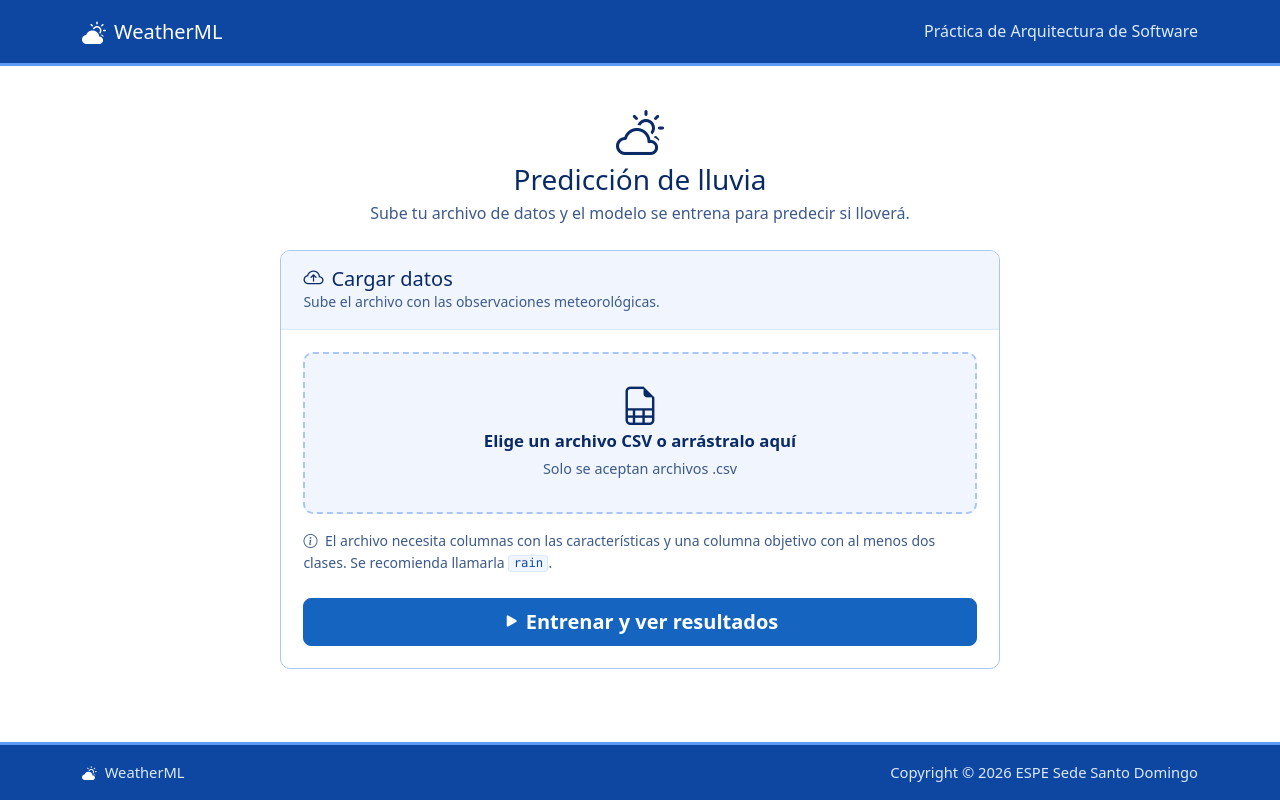
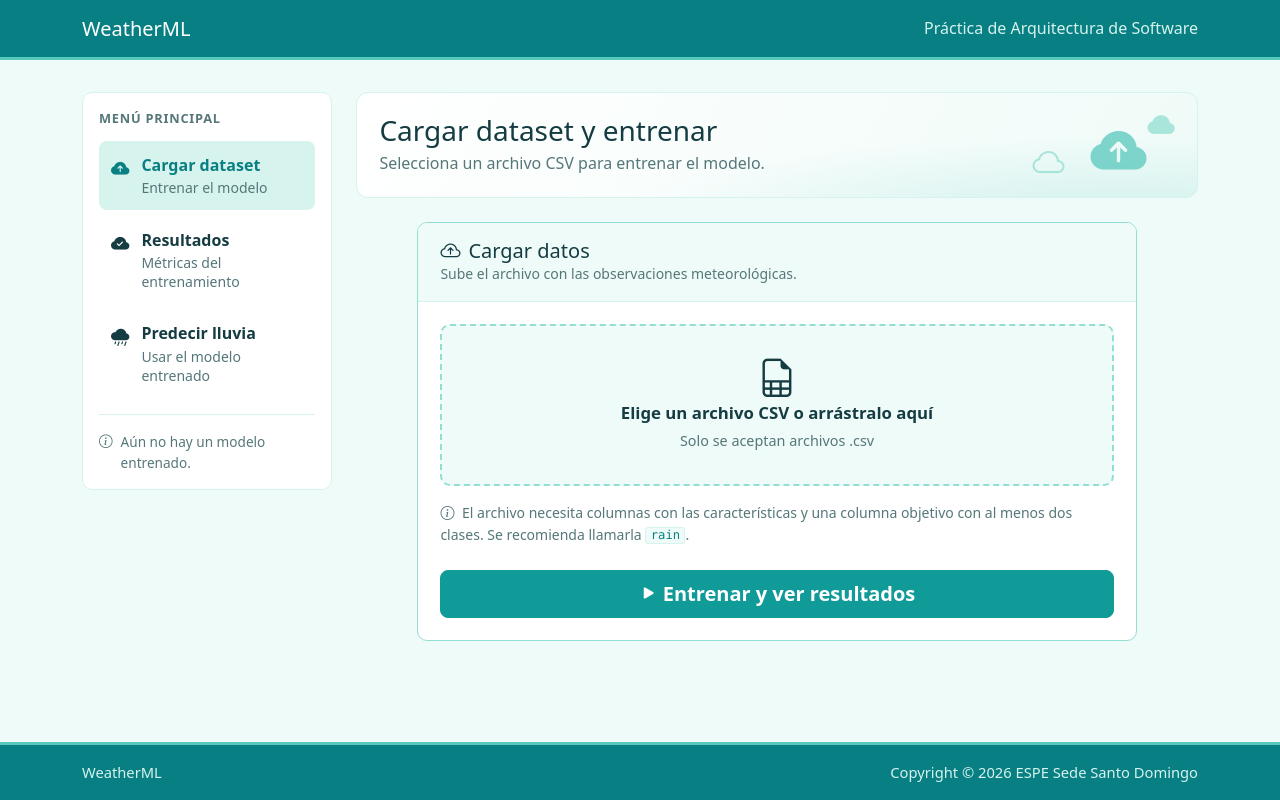
Before and after one commit to Juandjr/Arquitectura-de-software-Lab1-U1, a Flask app: page / in a window 1280 px wide. Run offline with Flask 3, Linux system fonts and the light colour scheme.

Commit message:
Refactor: cambios en la arquitectura realizados

```diff
--- a/app.py
+++ b/app.py
@@ -1,9 +1,10 @@
+import math
 from pathlib import Path
 
 import joblib
 import pandas as pd
 
-from flask import Flask, render_template, request, flash
+from flask import Flask, flash, redirect, render_template, request, url_for
 from sklearn.model_selection import train_test_split
 
 from filtros import (
@@ -29,14 +30,64 @@ MODEL_PATH.parent.mkdir(parents=True, exist_ok=True)
 
 TARGET = "rain"
 
+
+def get_prediction_fields(saved):
+    features = saved["features"]
+    numeric_features = saved.get("numeric_features")
+    categorical_options = saved.get("categorical_options", {})
+
+    if numeric_features is None:
+        numeric_features = []
+        preprocessor = saved["model"].named_steps.get("preprocessor")
+        if preprocessor is not None:
+            for name, _, columns in preprocessor.transformers_:
+                if name == "numeric":
+                    numeric_features.extend(columns)
+
+    numeric_features = set(numeric_features)
+    return [
+        {
+            "name": feature,
+            "numeric": feature in numeric_features,
+            "options": categorical_options.get(feature, [])
+        }
+        for feature in features
+    ]
+
+
+def get_model_context():
+    if not MODEL_PATH.exists():
+        return None, None, None
+
+    saved = joblib.load(MODEL_PATH)
+    return saved, get_prediction_fields(saved), saved.get("results")
+
+
+def render_page(active_tab, prediction_result=None):
+    feature_fields = None
+    results = None
+    if MODEL_PATH.exists():
+        try:
+            _, feature_fields, results = get_model_context()
+        except Exception as exc:
+            app.logger.exception("Error al cargar el modelo guardado")
+            flash(f"No se pudo cargar el modelo guardado: {exc}")
+
+    return render_template(
+        "index.html",
+        active_tab=active_tab,
+        results=results,
+        feature_fields=feature_fields,
+        prediction_result=prediction_result
+    )
+
+
 @app.route("/", methods=["GET"])
 def index():
-    return render_template(
-        "index.html",
-        results=None,
-        prediction_features=None,
-        prediction_result=None
-    )
+    active_tab = request.args.get("tab", "upload")
+    if active_tab not in {"upload", "results", "predict"}:
+        active_tab = "upload"
+    return render_page(active_tab)
 
 @app.route("/train", methods=["POST"])
 def train():
@@ -44,11 +95,11 @@ def train():
 
     if uploaded is None or not uploaded.filename:
         flash("Selecciona un archivo CSV.")
-        return index()
+        return redirect(url_for("index", tab="upload"))
 
     if not uploaded.filename.lower().endswith(".csv"):
         flash("El archivo debe tener extensión .csv.")
-        return index()
+        return redirect(url_for("index", tab="upload"))
 
     try:
         # Filtro 1: carga del dataset
@@ -84,15 +135,16 @@ def train():
         )
 
         # Guardar modelo y configuración
-        joblib.dump(
-            {
-                "model": model,
-                "features": list(X.columns),
-                "target": info["target"]
-            },
-            MODEL_PATH
-        )
-
+        numeric_features = X.select_dtypes(
+            include=["number", "bool"]
+        ).columns.tolist()
+        categorical_options = {
+            feature: list(dict.fromkeys(
+                str(value) for value in X[feature].dropna()
+            ))
+            for feature in X.columns
+            if feature not in numeric_features
+        }
         results = {
             "rows": len(validated),
             "features": len(X.columns),
@@ -105,33 +157,41 @@ def train():
             "model_path": str(MODEL_PATH)
         }
 
-        return render_template(
-            "index.html",
-            results=results,
-            prediction_features=list(X.columns),
-            prediction_result=None
+        joblib.dump(
+            {
+                "model": model,
+                "features": list(X.columns),
+                "target": info["target"],
+                "numeric_features": numeric_features,
+                "categorical_options": categorical_options,
+                "results": results
+            },
+            MODEL_PATH
         )
+        return redirect(url_for("index", tab="results"))
 
     except Exception as exc:
         app.logger.exception("Error durante el entrenamiento")
         flash(f"No se pudo procesar el dataset: {exc}")
-        return index()
+        return redirect(url_for("index", tab="upload"))
 
 @app.route("/predict", methods=["POST"])
 def predict():
     if not MODEL_PATH.exists():
         flash("Primero entrena un modelo subiendo un dataset.")
-        return index()
+        return redirect(url_for("index", tab="predict"))
 
     try:
         saved = joblib.load(MODEL_PATH)
 
         features = saved["features"]
         model = saved["model"]
+        feature_fields = get_prediction_fields(saved)
 
         values = {}
 
-        for feature in features:
+        for field in feature_fields:
+            feature = field["name"]
             raw_value = request.form.get(feature, "").strip()
 
             if raw_value == "":
@@ -139,10 +199,19 @@ def predict():
                     f"El campo '{feature}' es obligatorio."
                 )
 
-            # Convertir a número cuando corresponda.
-            try:
-                values[feature] = float(raw_value)
-            except ValueError:
+            if field["numeric"]:
+                try:
+                    value = float(raw_value)
+                except ValueError as exc:
+                    raise ValueError(
+                        f"El campo '{feature}' debe ser numérico."
+                    ) from exc
+                if not math.isfinite(value):
+                    raise ValueError(
+                        f"El campo '{feature}' debe ser un número finito."
+                    )
+                values[feature] = value
+            else:
                 values[feature] = raw_value
 
         sample = pd.DataFrame(
@@ -156,8 +225,9 @@ def predict():
 
         if hasattr(model, "predict_proba"):
             probabilities = model.predict_proba(sample)[0]
+            predicted_index = list(model.classes_).index(prediction)
             probability = round(
-                float(max(probabilities)) * 100,
+                float(probabilities[predicted_index]) * 100,
                 2
             )
 
@@ -168,15 +238,16 @@ def predict():
 
         return render_template(
             "index.html",
-            results=None,
-            prediction_features=features,
+            active_tab="predict",
+            results=saved.get("results"),
+            feature_fields=feature_fields,
             prediction_result=prediction_result
         )
 
     except Exception as exc:
         app.logger.exception("Error durante la predicción")
         flash(f"No se pudo generar la predicción: {exc}")
-        return index()
+        return redirect(url_for("index", tab="predict"))
 
 if __name__ == "__main__":
     app.run(
--- a/public/css/styles.css
+++ b/public/css/styles.css
@@ -1,26 +1,26 @@
 :root {
-    --blue-700: #0d47a1;
-    --blue-600: #1565c0;
-    --blue-400: #5c9cf5;
-    --blue-300: #a9c7f2;
-    --blue-100: #dbe9fc;
-    --blue-50: #f1f6fe;
-    --ink: #0a2a66;
-    --ink-2: #3d5a8a;
+    --blue-700: #087f83;
+    --blue-600: #109b98;
+    --blue-400: #58c8bd;
+    --blue-300: #91ded2;
+    --blue-100: #d6f3ed;
+    --blue-50: #effbf8;
+    --ink: #153c42;
+    --ink-2: #55777a;
     --white: #ffffff;
-    --green-600: #1e8e5a;
-    --green-100: #e6f5ed;
-    --green-900: #14532d;
+    --green-600: #168673;
+    --green-100: #e3f7f1;
+    --green-900: #14594e;
 
     /* Bootstrap toma estos valores */
     --bs-primary: var(--blue-600);
-    --bs-primary-rgb: 21, 101, 192;
+    --bs-primary-rgb: 16, 155, 152;
     --bs-link-color: var(--blue-600);
-    --bs-link-color-rgb: 21, 101, 192;
+    --bs-link-color-rgb: 16, 155, 152;
     --bs-link-hover-color: var(--blue-700);
     --bs-body-bg: var(--white);
     --bs-body-color: var(--ink);
-    --bs-body-color-rgb: 10, 42, 102;
+    --bs-body-color-rgb: 21, 60, 66;
     --bs-secondary-color: var(--ink-2);
     --bs-border-color: var(--blue-100);
     --bs-code-color: var(--blue-700);
@@ -31,6 +31,7 @@
 
   body {
     line-height: 1.55;
+    background: var(--blue-50);
   }
 
   h1, h2, h3, h4, h5, h6 {
@@ -53,7 +54,7 @@
   }
 
   .wm-wrap {
-    max-width: 980px;
+      max-width: 1200px;
   }
 
   .wm-divider {
@@ -127,6 +128,170 @@
   padding-bottom: 2.5rem;
 }
 
+.wm-layout {
+  display: grid;
+  grid-template-columns: 250px minmax(0, 1fr);
+  align-items: start;
+  gap: 1.5rem;
+}
+
+.wm-sidebar {
+  position: sticky;
+  top: 1rem;
+  padding: 1rem;
+  border: 1px solid var(--blue-100);
+  border-radius: 10px;
+  background: var(--white);
+}
+
+.wm-sidebar-title {
+  margin: 0 0 0.75rem;
+  color: var(--ink-2);
+  font-size: 0.8rem;
+  font-weight: 700;
+  letter-spacing: 0.06em;
+  text-transform: uppercase;
+}
+
+.wm-sidebar-nav {
+  gap: 0.35rem;
+}
+
+.wm-nav-link {
+  display: flex;
+  align-items: flex-start;
+  gap: 0.75rem;
+  padding: 0.75rem;
+  border-radius: 8px;
+  color: var(--ink);
+  text-decoration: none;
+}
+
+.wm-nav-link:hover {
+  background: var(--blue-50);
+  color: var(--blue-700);
+}
+
+.wm-nav-link.active {
+  background: var(--blue-100);
+  color: var(--blue-700);
+}
+
+.wm-nav-link > .bi {
+  margin-top: 0.1rem;
+  font-size: 1.15rem;
+}
+
+.wm-nav-link span {
+  display: grid;
+  gap: 0.1rem;
+}
+
+.wm-nav-link small {
+  color: var(--ink-2);
+  line-height: 1.35;
+}
+
+.wm-model-status {
+  display: flex;
+  gap: 0.5rem;
+  align-items: flex-start;
+  margin-top: 1rem;
+  padding-top: 1rem;
+  border-top: 1px solid var(--blue-100);
+  color: var(--green-900);
+  font-size: 0.85rem;
+}
+
+.wm-model-status.is-empty {
+  color: var(--ink-2);
+}
+
+.wm-page-heading {
+  position: relative;
+  display: flex;
+  align-items: center;
+  justify-content: space-between;
+  min-height: 6.5rem;
+  margin-bottom: 1.5rem;
+  padding: 1rem 1.4rem;
+  overflow: hidden;
+  border: 1px solid var(--blue-100);
+  border-radius: 12px;
+  background:
+    radial-gradient(ellipse at 88% 120%, rgba(88, 200, 189, 0.2), transparent 46%),
+    linear-gradient(120deg, #ffffff, var(--blue-50));
+}
+
+.wm-page-heading-copy {
+  position: relative;
+  z-index: 1;
+}
+
+.wm-weather-art {
+  position: relative;
+  width: 150px;
+  height: 72px;
+  flex: 0 0 150px;
+  color: var(--blue-600);
+  opacity: 0.75;
+}
+
+.wm-weather-art .bi {
+  position: absolute;
+  line-height: 1;
+}
+
+.wm-cloud-main {
+  top: 14px;
+  right: 28px;
+  font-size: 3.5rem;
+  color: var(--blue-400);
+}
+
+.wm-cloud-small {
+  top: 3px;
+  right: 0;
+  font-size: 1.7rem;
+  color: var(--blue-300);
+}
+
+.wm-cloud-back {
+  top: 38px;
+  left: 8px;
+  font-size: 2rem;
+  color: var(--blue-300);
+}
+
+.wm-weather-art .wm-weather-sun {
+  top: 0;
+  left: 50px;
+  font-size: 1.5rem;
+  color: #e8b94f;
+}
+
+.wm-weather-art .wm-weather-rain {
+  top: 49px;
+  right: 44px;
+  font-size: 1.15rem;
+  color: var(--blue-700);
+}
+
+.wm-empty-state {
+  padding: 3rem 1.5rem;
+  border: 1px dashed var(--blue-300);
+  border-radius: 10px;
+  background: var(--blue-50);
+  text-align: center;
+}
+
+.wm-empty-state > .bi {
+  display: block;
+  margin-bottom: 0.75rem;
+  color: var(--blue-600);
+  font-size: 2.5rem;
+}
+
 /* ---------- Botones y campos ---------- */
 .btn-primary {
   --bs-btn-bg: var(--blue-600);
@@ -137,7 +302,7 @@
   --bs-btn-active-border-color: var(--blue-700);
   --bs-btn-disabled-bg: var(--blue-600);
   --bs-btn-disabled-border-color: var(--blue-600);
-  --bs-btn-focus-shadow-rgb: 21, 101, 192;
+  --bs-btn-focus-shadow-rgb: 16, 155, 152;
   font-weight: 600;
   border-radius: 8px;
 }
--- a/requirements.txt
+++ b/requirements.txt
@@ -1 +1,4 @@
-pandas, scikit-learn, joblib
+Flask
+pandas
+scikit-learn
+joblib
--- a/templates/index.html
+++ b/templates/index.html
@@ -10,101 +10,100 @@
     <link href="https://cdn.jsdelivr.net/npm/bootstrap@5.3.3/dist/css/bootstrap.min.css" rel="stylesheet" />
     <!-- Biblioteca de íconos: Bootstrap Icons (colores por defecto) -->
     <link href="https://cdn.jsdelivr.net/npm/bootstrap-icons@1.11.3/font/bootstrap-icons.min.css" rel="stylesheet" />
-    <!-- Paleta azul y blanco -->
+    <!-- Estilos de la interfaz aguamarina -->
     <link rel="stylesheet" href="{{ url_for('static', filename='css/styles.css') }}" />
 </head>
 
 <body class="d-flex flex-column min-vh-100">
-    {# Pantalla 2 (resultados) cuando hay resultados; si no, pantalla 1 (carga)
-    #} {% set show_results = results %}
-
-    <!-- ================= HEADER ================= -->
     <nav class="navbar navbar-dark wm-bar wm-bar-top">
         <div class="container">
             <span class="navbar-brand d-flex align-items-center mb-0">
-                <i class="bi bi-cloud-sun-fill me-2 fs-4"></i>WeatherML
+                WeatherML
             </span>
             <span class="navbar-text d-none d-md-inline">Práctica de Arquitectura de Software</span>
         </div>
     </nav>
 
-    {% if show_results %}
-    <!-- ================= TÍTULO DE LA PANTALLA DE RESULTADOS ================= -->
-    <div class="wm-hero">
-        <div class="container wm-wrap d-flex flex-wrap align-items-center justify-content-between gap-3">
-            <div>
-                <h1 class="h3 mb-1">Resultados del modelo</h1>
-                <p class="wm-muted mb-0">Revisa qué tan bien aprendió el modelo.</p>
+    <div class="wm-layout container wm-main flex-grow-1">
+        <aside class="wm-sidebar" aria-label="Secciones de la aplicación">
+            <p class="wm-sidebar-title">Menú principal</p>
+            <nav class="nav flex-column wm-sidebar-nav">
+                <a class="wm-nav-link{% if active_tab == 'upload' %} active{% endif %}"
+                    href="{{ url_for('index', tab='upload') }}"
+                    {% if active_tab == 'upload' %}aria-current="page"{% endif %}>
+                    <i class="bi bi-cloud-arrow-up-fill"></i>
+                    <span><strong>Cargar dataset</strong><small>Entrenar el modelo</small></span>
+                </a>
+                <a class="wm-nav-link{% if active_tab == 'results' %} active{% endif %}"
+                    href="{{ url_for('index', tab='results') }}"
+                    {% if active_tab == 'results' %}aria-current="page"{% endif %}>
+                    <i class="bi bi-cloud-check-fill"></i>
+                    <span><strong>Resultados</strong><small>Métricas del entrenamiento</small></span>
+                </a>
+                <a class="wm-nav-link{% if active_tab == 'predict' %} active{% endif %}"
+                    href="{{ url_for('index', tab='predict') }}"
+                    {% if active_tab == 'predict' %}aria-current="page"{% endif %}>
+                    <i class="bi bi-cloud-rain-fill"></i>
+                    <span><strong>Predecir lluvia</strong><small>Usar el modelo entrenado</small></span>
+                </a>
+            </nav>
+            {% if feature_fields %}
+            <div class="wm-model-status">
+                <i class="bi bi-check-circle-fill"></i>Modelo entrenado
             </div>
-            <a class="btn btn-outline-primary" href="/">
-                <i class="bi bi-arrow-left me-1"></i>Cargar otro dataset
-            </a>
-        </div>
-    </div>
-    {% endif %}
+            {% else %}
+            <div class="wm-model-status is-empty">
+                <i class="bi bi-info-circle"></i>Aún no hay un modelo entrenado.
+            </div>
+            {% endif %}
+        </aside>
 
-    <main class="container wm-wrap wm-main flex-grow-1{% if not show_results %} wm-center{% endif %}">
-        {% with messages = get_flashed_messages() %} {% for message in messages %}
-        <div class="alert wm-alert alert-dismissible d-flex align-items-start wm-narrow" role="alert">
-            <i class="bi bi-exclamation-triangle-fill me-2 mt-1"></i>
-            <div>{{ message }}</div>
-            <button type="button" class="btn-close" data-bs-dismiss="alert" aria-label="Cerrar aviso"></button>
-        </div>
-        {% endfor %} {% endwith %} {% if not show_results %}
-        <!-- =====================================================
-       PANTALLA 1: CARGAR DATASET
-       ===================================================== -->
-        <div class="wm-narrow">
-            <div class="wm-intro">
-                <i class="bi bi-cloud-sun mb-2 d-block"></i>
-                <h1 class="h3 mb-1">Predicción de lluvia</h1>
-                <p class="wm-muted mb-0">
-                    Sube tu archivo de datos y el modelo se entrena para predecir si
-                    lloverá.
-                </p>
-            </div>
-
-            <section class="wm-card" aria-labelledby="t-datos">
-                <div class="wm-card-head">
-                    <h2 id="t-datos" class="h5 mb-0">
-                        <i class="bi bi-cloud-arrow-up me-2"></i>Cargar datos
-                    </h2>
-                    <p class="mb-0 small wm-muted">
-                        Sube el archivo con las observaciones meteorológicas.
+        <main class="wm-content">
+            <header class="wm-page-heading">
+                <div class="wm-page-heading-copy">
+                    <h1 class="h3 mb-1">
+                        {% if active_tab == 'upload' %}Cargar dataset y entrenar
+                        {% elif active_tab == 'results' %}Resultados del entrenamiento
+                        {% else %}Predicción de lluvia{% endif %}
+                    </h1>
+                    <p class="wm-muted mb-0">
+                        {% if active_tab == 'upload' %}Selecciona un archivo CSV para entrenar el modelo.
+                        {% elif active_tab == 'results' %}Consulta las métricas del último modelo entrenado.
+                        {% else %}Ingresa las variables para obtener una predicción.{% endif %}
                     </p>
                 </div>
-                <div class="wm-card-body">
-                    <form action="{{ url_for('train') }}" method="post" enctype="multipart/form-data"
-                        data-loading="Entrenando modelo…">
-                        <label class="dropzone" id="dropzone" for="dataset">
-                            <i class="bi bi-file-earmark-spreadsheet dz-icon" id="dz-icon"></i>
-                            <span class="dz-title" id="dz-title">Elige un archivo CSV o arrástralo aquí</span>
-                            <span class="dz-sub" id="dz-sub">Solo se aceptan archivos .csv</span>
-                            <input class="visually-hidden" id="dataset" type="file" name="dataset"
-                                accept=".csv,text/csv" required />
-                        </label>
+                <div class="wm-weather-art" aria-hidden="true">
+                    {% if active_tab == 'upload' %}
+                    <i class="bi bi-cloud-arrow-up-fill wm-cloud-main"></i>
+                    <i class="bi bi-cloud-fill wm-cloud-small"></i>
+                    <i class="bi bi-cloud wm-cloud-back"></i>
+                    {% elif active_tab == 'results' %}
+                    <i class="bi bi-cloud-check-fill wm-cloud-main"></i>
+                    <i class="bi bi-cloud-fill wm-cloud-small"></i>
+                    <i class="bi bi-sun-fill wm-weather-sun"></i>
+                    {% else %}
+                    <i class="bi bi-cloud-rain-fill wm-cloud-main"></i>
+                    <i class="bi bi-cloud-fill wm-cloud-small"></i>
+                    <i class="bi bi-cloud wm-cloud-back"></i>
+                    <i class="bi bi-cloud-drizzle-fill wm-weather-rain"></i>
+                    {% endif %}
+                </div>
+            </header>
 
-                        <p class="small wm-muted mt-3 mb-0">
-                            <i class="bi bi-info-circle me-1"></i>
-                            El archivo necesita columnas con las características y una
-                            columna objetivo con al menos dos clases. Se recomienda llamarla
-                            <code>rain</code>.
-                        </p>
+            {% with messages = get_flashed_messages() %}
+            {% for message in messages %}
+            <div class="alert wm-alert alert-dismissible d-flex align-items-start" role="alert">
+                <i class="bi bi-exclamation-triangle-fill me-2 mt-1"></i>
+                <div>{{ message }}</div>
+                <button type="button" class="btn-close" data-bs-dismiss="alert" aria-label="Cerrar aviso"></button>
+            </div>
+            {% endfor %}
+            {% endwith %}
 
-                        <button class="btn btn-primary btn-lg w-100 mt-4" type="submit">
-                            <i class="bi bi-play-fill me-1"></i>Entrenar y ver resultados
-                        </button>
-                    </form>
-                </div>
-            </section>
-        </div>
-
-        {% else %}
-        <!-- =====================================================
-       PANTALLA 2: RESULTADOS Y PREDICCIÓN
-       ===================================================== -->
-
-        {% if results %}
+            {% if active_tab == 'upload' %}
+            {% include "partials/upload.html" %}
+            {% elif active_tab == 'results' %}
+            {% if results %}
         <section id="resultados" aria-label="Resultados del modelo">
             <div class="wm-summary" role="status">
                 <i class="bi bi-check-circle-fill"></i>
@@ -197,7 +196,7 @@
                     </h3>
                     <p class="small wm-muted">
                         Cada fila es la clase real y cada columna lo que predijo el
-                        modelo. Las celdas azules son aciertos.
+                        modelo. Las celdas aguamarina son aciertos.
                     </p>
                     <div class="table-responsive">
                         <table class="table wm-table text-center align-middle mb-0">
@@ -261,13 +260,33 @@
                 <code>{{ results.model_path }}</code>
             </p>
         </section>
-        {% endif %} {% endif %}
-    </main>
+            {% else %}
+            <section class="wm-empty-state">
+                <i class="bi bi-bar-chart-line"></i>
+                <h1 class="h4">Todavía no hay resultados</h1>
+                <p class="wm-muted">Carga un dataset y entrena el modelo para consultar aquí sus métricas.</p>
+                <a class="btn btn-primary" href="{{ url_for('index', tab='upload') }}">Ir a cargar dataset</a>
+            </section>
+            {% endif %}
+            {% elif active_tab == 'predict' %}
+            {% if feature_fields %}
+        {% include "partials/prediction.html" %}
+            {% else %}
+            <section class="wm-empty-state">
+                <i class="bi bi-cloud-sun"></i>
+                <h1 class="h4">No hay un modelo para predecir</h1>
+                <p class="wm-muted">Primero carga un dataset y entrena el modelo.</p>
+                <a class="btn btn-primary" href="{{ url_for('index', tab='upload') }}">Ir a cargar dataset</a>
+            </section>
+            {% endif %}
+        {% endif %}
+        </main>
+    </div>
 
     <!-- ================= FOOTER ================= -->
     <footer class="wm-bar wm-bar-bottom">
         <div class="container d-flex flex-wrap justify-content-between align-items-center gap-2 py-3">
-            <span class="d-flex align-items-center"><i class="bi bi-cloud-sun-fill me-2"></i>WeatherML</span>
+            <span>WeatherML</span>
             <span>Copyright &copy; <span id="year"></span> ESPE Sede Santo
                 Domingo</span>
         </div>
--- /dev/null
+++ b/templates/partials/upload.html
@@ -0,0 +1,35 @@
+<div class="wm-narrow">
+    <section id="cargar-dataset" class="wm-card" aria-labelledby="t-datos">
+        <div class="wm-card-head">
+            <h2 id="t-datos" class="h5 mb-0">
+                <i class="bi bi-cloud-arrow-up me-2"></i>Cargar datos
+            </h2>
+            <p class="mb-0 small wm-muted">
+                Sube el archivo con las observaciones meteorológicas.
+            </p>
+        </div>
+        <div class="wm-card-body">
+            <form action="{{ url_for('train') }}" method="post" enctype="multipart/form-data"
+                data-loading="Entrenando modelo…">
+                <label class="dropzone" id="dropzone" for="dataset">
+                    <i class="bi bi-file-earmark-spreadsheet dz-icon" id="dz-icon"></i>
+                    <span class="dz-title" id="dz-title">Elige un archivo CSV o arrástralo aquí</span>
+                    <span class="dz-sub" id="dz-sub">Solo se aceptan archivos .csv</span>
+                    <input class="visually-hidden" id="dataset" type="file" name="dataset"
+                        accept=".csv,text/csv" required />
+                </label>
+
+                <p class="small wm-muted mt-3 mb-0">
+                    <i class="bi bi-info-circle me-1"></i>
+                    El archivo necesita columnas con las características y una
+                    columna objetivo con al menos dos clases. Se recomienda llamarla
+                    <code>rain</code>.
+                </p>
+
+                <button class="btn btn-primary btn-lg w-100 mt-4" type="submit">
+                    <i class="bi bi-play-fill me-1"></i>Entrenar y ver resultados
+                </button>
+            </form>
+        </div>
+    </section>
+</div>
```
Also changed, not shown: other parts of public/css/styles.css (+53 -3 lines), templates/partials/prediction.html (added, +52 -0 lines), 1 other file.
